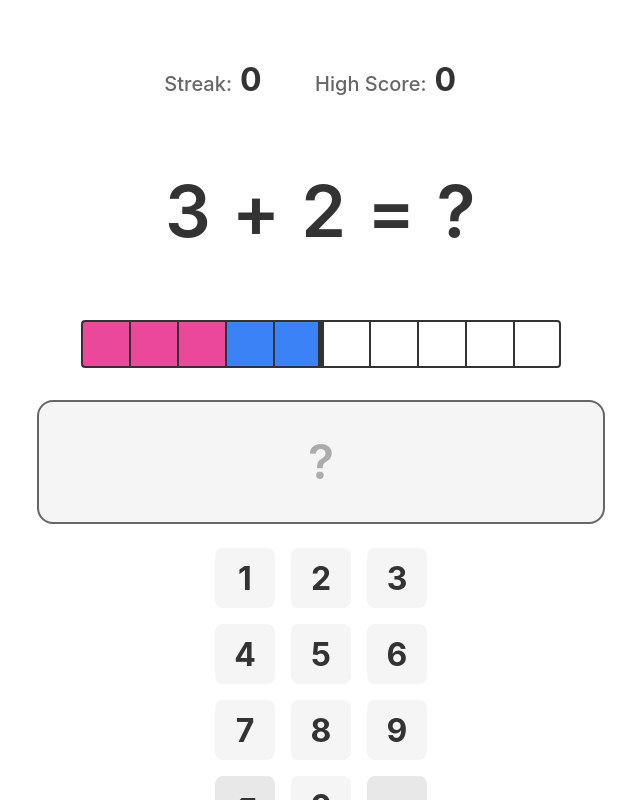
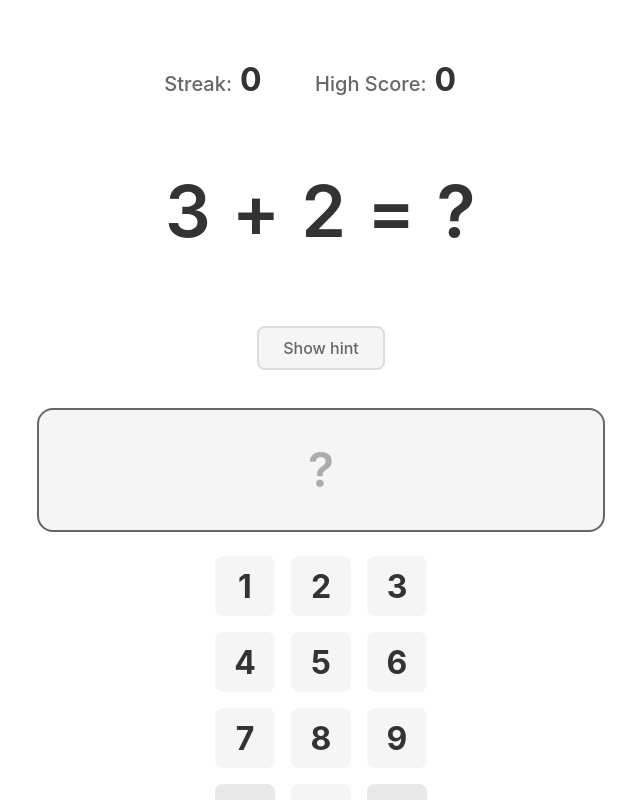
Before and after one commit to cbrit/math-streak, a React (Vite) app: page / in a window 1280 px wide. Shown: the whole page, without its empty margins (319-959 px from the left). Built offline with nearby package versions, Linux system fonts and the light colour scheme.

Commit message:
Put ten frame behind show hint button

```diff
--- a/src/components/TenFrame.tsx
+++ b/src/components/TenFrame.tsx
@@ -1,4 +1,4 @@
-import { useMemo } from 'react';
+import { useMemo, useState, useEffect } from 'react';
 import type { Operation } from '@/lib/types';
 import styles from '@/styles/TenFrame.module.css';
 
@@ -35,6 +35,7 @@ function selectColors(): [string, string] {
  * - Second operand colored with color 2
  * - Remaining squares unfilled (white)
  * - Thicker divider between squares 5 and 6
+ * - Hidden by default with "Show hint" button to reveal
  *
  * Only renders for addition problems with sum ≤ 10
  */
@@ -48,6 +49,14 @@ export function TenFrame({ operands, operation, enabled = true }: TenFrameProps)
   if (operands.length !== 2) {
     return null;
   }
+
+  // Track visibility of the ten-frame
+  const [isVisible, setIsVisible] = useState(false);
+
+  // Reset visibility when problem changes (operands change)
+  useEffect(() => {
+    setIsVisible(false);
+  }, [operands[0], operands[1]]);
 
   // Generate random colors once per problem render
   const [color1, color2] = useMemo(() => selectColors(), [operands[0], operands[1]]);
@@ -88,8 +97,21 @@ export function TenFrame({ operands, operation, enabled = true }: TenFrameProps)
   }
 
   return (
-    <div className={styles.tenFrame} role="img" aria-label={`Ten frame showing ${operands[0]} plus ${operands[1]}`}>
-      {squares}
+    <div className={styles.tenFrameContainer}>
+      {!isVisible ? (
+        <button
+          className={styles.hintButton}
+          onClick={() => setIsVisible(true)}
+          type="button"
+          aria-label="Show hint using ten-frame"
+        >
+          Show hint
+        </button>
+      ) : (
+        <div className={styles.tenFrame} role="img" aria-label={`Ten frame showing ${operands[0]} plus ${operands[1]}`}>
+          {squares}
+        </div>
+      )}
     </div>
   );
 }
--- a/src/styles/TenFrame.module.css
+++ b/src/styles/TenFrame.module.css
@@ -1,3 +1,44 @@
+.tenFrameContainer {
+  /* Outer container for the hint button or ten-frame */
+  display: flex;
+  justify-content: center;
+  align-items: center;
+  padding: var(--spacing-xs);
+  margin: var(--spacing-xs) auto;
+  min-height: 64px; /* Reserve space to prevent layout shift */
+}
+
+.hintButton {
+  /* "Show hint" button styling */
+  padding: var(--spacing-sm) var(--spacing-lg);
+  font-size: 1rem;
+  font-weight: 500;
+  color: #666;
+  background-color: #f5f5f5;
+  border: 2px solid #ddd;
+  border-radius: var(--radius-md);
+  cursor: pointer;
+  transition: all var(--transition-base);
+  min-width: 120px;
+  min-height: 44px; /* WCAG touch target */
+}
+
+.hintButton:hover {
+  background-color: #e8e8e8;
+  border-color: #ccc;
+  color: #333;
+}
+
+.hintButton:active {
+  background-color: #ddd;
+  transform: scale(0.98);
+}
+
+.hintButton:focus-visible {
+  outline: 3px solid #3B82F6;
+  outline-offset: 2px;
+}
+
 .tenFrame {
   /* Container for the 10 squares */
   display: flex;
@@ -5,8 +46,6 @@
   gap: 0;
   justify-content: center;
   align-items: center;
-  padding: var(--spacing-xs);
-  margin: var(--spacing-xs) auto;
   max-width: fit-content;
 }
 
```
Also changed, not shown: 1 other file (tests, documents, lock files or other folders).
